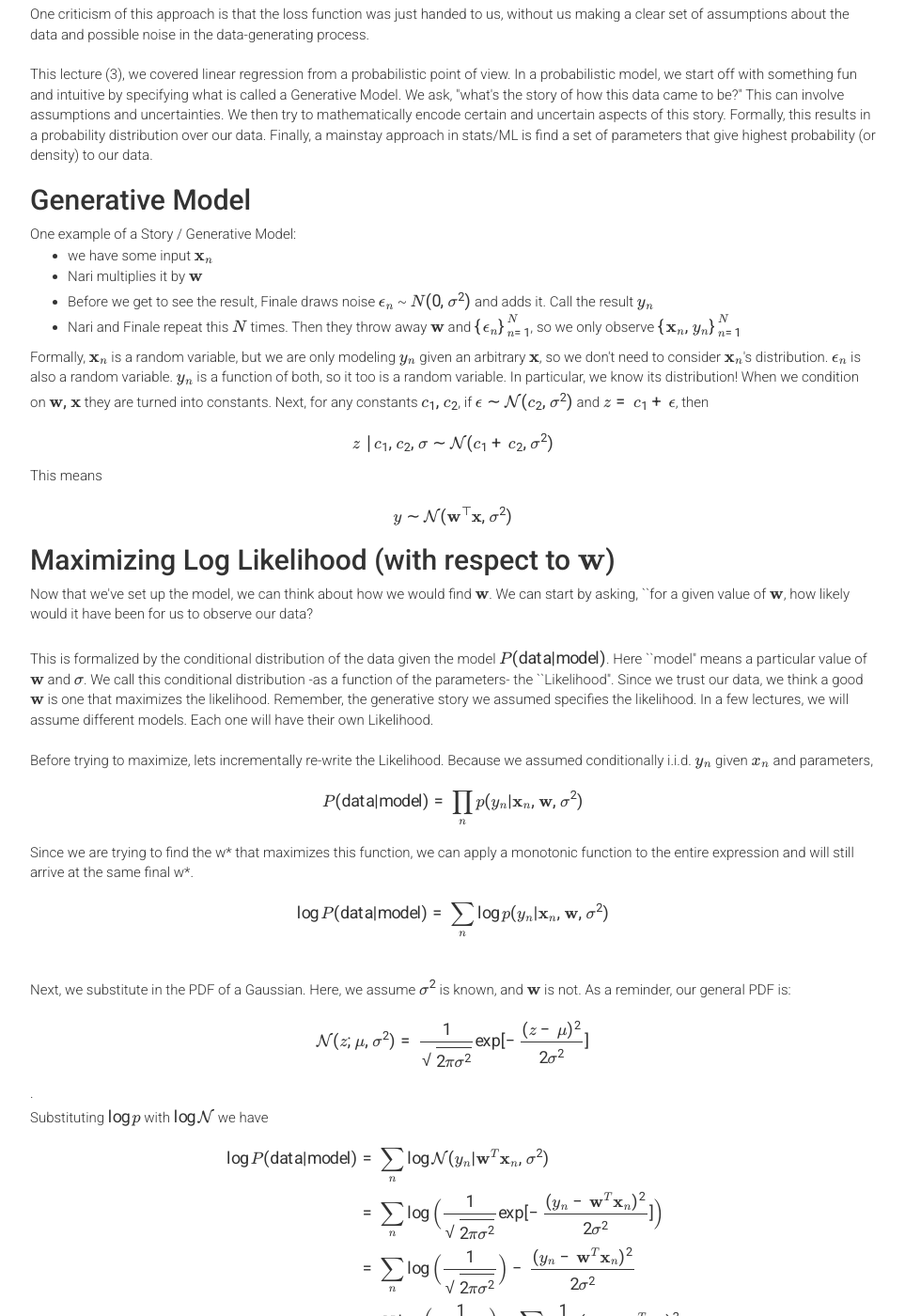
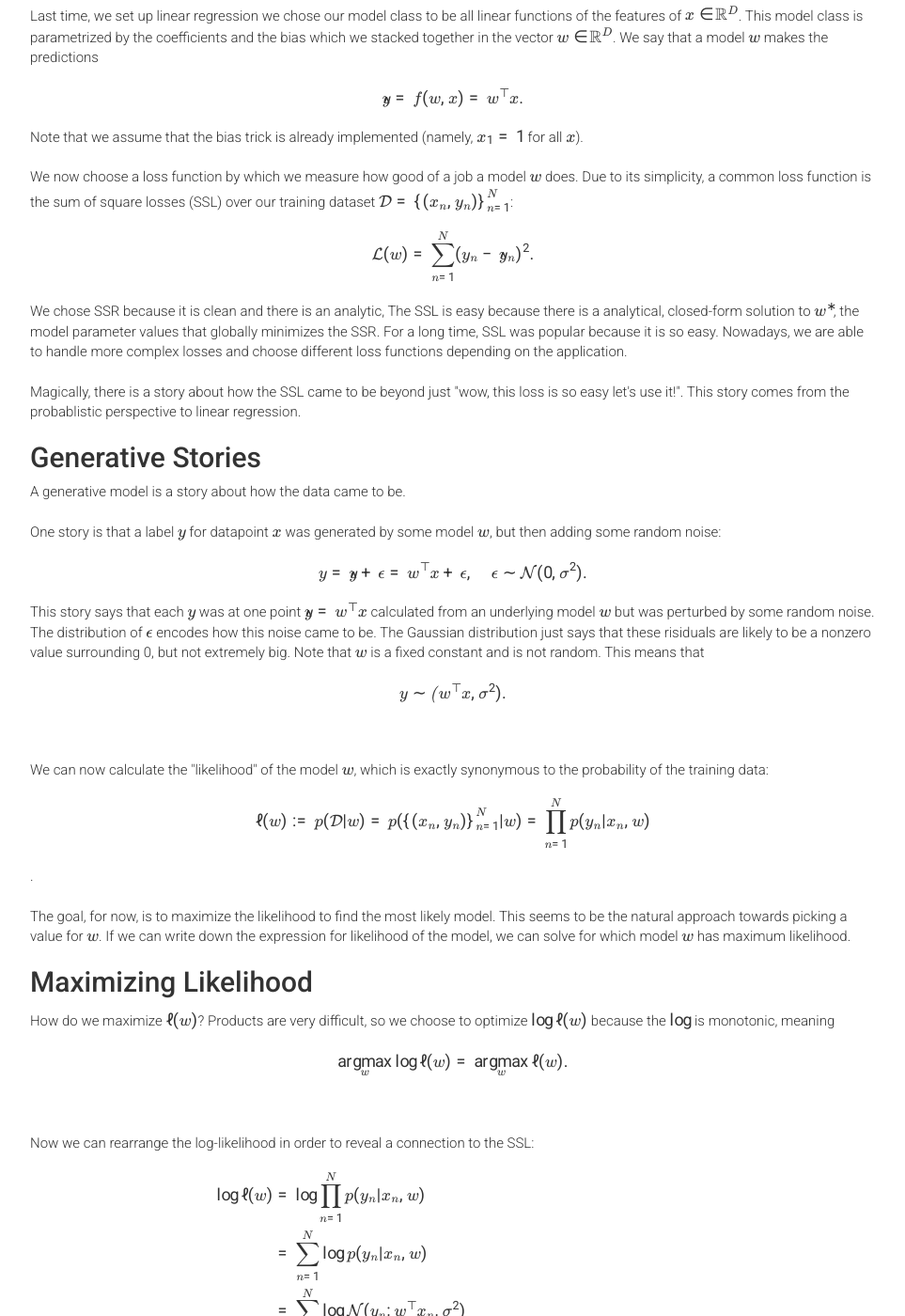
Before and after one commit to harvard-ml-courses/cs181-web, a Jekyll site: the page built from recaps/lec3.html, in a window 1280 px wide and 1400 px high, scrolled down 903 px. Shown: the whole window at 94% size, without its empty margins (158-1121 px from the left). Built offline with Jekyll 4.4.1, drawn with Linux system fonts in a browser that asks for light colours; formulas are drawn with MathJax 3; some of the changed text lies outside the part shown.

Commit message:
Lecture notes 3 release

```diff
--- a/_includes/header.html
+++ b/_includes/header.html
@@ -27,8 +27,8 @@
           <ul class="dropdown-menu" aria-labelledby="dropdownMenuButton" type="button">
             <li><a class="dropdown-item" href="{{ site.baseurl }}/recaps/lec1">Lecture 1 (Welcome to CS181)</a></li>
             <li><a class="dropdown-item" href="{{ site.baseurl }}/recaps/lec2">Lecture 2 (Linear Regression)</a></li>
-            <!-- <li><a class="dropdown-item" href="{{ site.baseurl }}/recaps/lec3">Lecture 3 (Probabilistic Linear Regression)</a></li>
-            <li><a class="dropdown-item" href="{{ site.baseurl }}/recaps/lec4">Lecture 4 (Linear Classification)</a></li>
+            <li><a class="dropdown-item" href="{{ site.baseurl }}/recaps/lec3">Lecture 3 (Probabilistic Linear Regression)</a></li>
+            <!-- <li><a class="dropdown-item" href="{{ site.baseurl }}/recaps/lec4">Lecture 4 (Linear Classification)</a></li>
             <li><a class="dropdown-item" href="{{ site.baseurl }}/recaps/lec5">Lecture 5 (Probabilistic Classification)</a></li>
             <li><a class="dropdown-item" href="{{ site.baseurl }}/recaps/lec6">Lecture 6 (Model Specification)</a></li>
             <li><a class="dropdown-item" href="{{ site.baseurl }}/recaps/lec7">Lecture 7 (Bayesian Model Specification)</a></li>
--- a/recaps/lec3.html
+++ b/recaps/lec3.html
@@ -7,176 +7,106 @@
 
 <section class="main-container text">
     <div class="main">
-      <h4>Date: February 2, 2021 (<a href="https://forms.gle/grbBBD33hXzRAumCA" target="_blank">Concept Check</a>, <a href="https://docs.google.com/forms/d/1FAIpQLSfIT9Ox03AsH5ZQShRsrPagzj4Hovx-YhFN9WbQhoF2dPdQQA/viewanalytics" target="_blank">Class Responses</a>, <a href="{{ site.baseurl }}/ccsolutions" target="_blank">Solutions</a>)</h4>
+      <h4>Date: February 1, 2022</h4>
       <h4>Relevant Textbook Sections: 2.6.2, 2.6.3</h4>
       <h4>Cube: Supervised, Continuous, Probabilistic</h4>
 
       <br>
 
-      <h4><a href="https://harvard.zoom.us/rec/play/NyladU3p8999uTODvcEAnAd40xH-w41eSRMu8gDixcZXxmbR226hJ3WO0nrlGzZ4yGTueBVEIXUKgBto.iLSkG52m2eAtvQpD
-	  ">Lecture Video</a></h4>
-	  <h4><a href="files/lecture3_ipad.pdf" target="_blank">iPad Notes</a></h4>
+      <h4><a href="https://canvas.harvard.edu/courses/100256/external_tools/38806">Lecture Video</a></h4>
 
-
-      <h3>Lecture 3 Summary</h3>
-
+      <h2>Announcements</h2>
       <ul>
-        <li><a href="#recap3_1">Intro: Nonprobabilistic vs Probabilistic Models</a></li>
-        <li><a href="#recap3_2">Setting Up the Generative Story</a></li>
-        <li><a href="#recap3_3">Maximizing Likelihood of the Model (with respect to w)</a></li>
-        <li><a href="#recap3_4">Relationship of Maximizing Likelihood to Loss</a></li>
-        <li><a href="#recap3_5">Repeating Maximizing Likelihood (with respect to w) with Matrices</a></li>
-        <li><a href="#recap3_6">Repeating with Respect to $\sigma^2$ instead of w</a></li>
-        <li><a href="#recap3_7">Extending the Story: Making w Random Too</a></li>
+        <li>HW1 has been extended one week, it is now due Feb 11</li>
+        <li>Dining halls are at limited capacity, check the course calendar to see if your office hours will be in person or on Zoom</li>
       </ul>
 
-      <h2 id="recap2_1">Relevant Videos</h2>
+      <h2>Lecture 3 Summary</h2>
+      <ul>
+        <li><a href="#1">Non-Probabalistic Regression</a></li>
+        <li><a href="#2">Generative Stories</a></li>
+        <li><a href="#3">Maximizing Likelihood</a></li>
+        <li><a href="#4">Maximizing Likelihood with Matrices</a></li>
+        <li><a href="#5">Repeating with Respect to $\sigma^2$ instead of $w$</a></li>
+        <li><a href="#6">Making $w$ Random Too</a></li>
+      </ul>
+
+      <h2>Relevant Videos</h2>
       <ul>
         <li><a href="https://www.youtube.com/watch?v=LfRaZu5_Q14&list=PLrH1CxyJ7Vqb-pHzfUClJNXBDAKajHE74&index=4&t=0s">Probabilistic Regression</a></li>
       </ul>
 
       <br>
+      <br>
 
-      <h2 id="recap3_1">Introduction</h2>
-
-      In the previous lecture (2), we covered linear regression from a non-probabilistic point of view.
-      We specified our problem by assuming y is a function of x, assuming that the function is linear,
-      and choosing squared loss. We saw that there was a closed-form solution for the parameters
-      of the linear function that minimize the squared loss (subject to an Invertibility condition).
+      <h2 id="1">Non-Probabalistic Regression</h2>
+      Last time, we set up linear regression we chose our model class to be all linear functions of the features of $x \in \mathbb R^D$. This model class is parametrized by the coefficients and the bias which we stacked together in the vector $w \in \mathbb R^D$. We say that a model $w$ makes the predictions $$\hat y = f(w, x) = w^\top x.$$ Note that we assume that the bias trick is already implemented (namely, $x_1 = 1$ for all $x$).
 
       <br>
       <br>
 
-	  One criticism of this approach is that the loss function was just handed to us, without us
-      making a clear set of assumptions about the data and possible noise in the data-generating process.
+      We now choose a loss function by which we measure how good of a job a model $w$ does. Due to its simplicity, a common loss function is the sum of square losses (SSL) over our training dataset $\mathcal D = \{ (x_n, y_n) \}_{n=1}^N$: $$\mathcal L(w) = \sum_{n=1}^N (y_n - \hat y_n)^2.$$ We chose SSR because it is clean and there is an analytic, The SSL is easy because there is a analytical, closed-form solution to $w^*$, the model parameter values that globally minimizes the SSR. For a long time, SSL was popular because it is so easy. Nowadays, we are able to handle more complex losses and choose different loss functions depending on the application.
 
       <br>
       <br>
 
-      This lecture (3), we covered linear regression from a probabilistic point of view.
-      In a probabilistic model, we start off with something fun and intuitive by specifying
-      what is called a Generative Model. We ask, "what's the story of how this data came to be?"
-      This can involve assumptions and uncertainties.
-      We then try to mathematically encode certain and uncertain aspects of this story.
-      Formally, this results in a probability distribution over our data. Finally,
-      a mainstay approach in stats/ML is find a set of parameters that give
-      highest probability (or density) to our data.
+      Magically, there is a story about how the SSL came to be beyond just "wow, this loss is so easy let's use it!". This story comes from the probablistic perspective to linear regression.
 
-
-      <h2 id="recap3_2">Generative Model</h2>
-
-      One example of a Story / Generative Model:
-
-      <ul>
-          <li> we have some input $\mathbf{x}_n$  </li>
-          <li> Nari multiplies it by $\mathbf{w}$ </li>
-          <li> Before we get to see the result, Finale draws noise
-              $\epsilon_n$ ~ $N(0, \sigma^2)$ and adds it. Call the result $y_n$ </li>
-          <li> Nari and Finale repeat this $N$ times. Then they throw away $\mathbf{w}$ and $\{\epsilon_n\}_{n=1}^N$, so
-              we only observe $\{\mathbf{x}_n, y_n \}_{n=1}^N$
-      </ul>
-
-      Formally, $\mathbf{x}_n$ is a random variable, but we are only modeling $y_n$ given an arbitrary $\mathbf{x}$,
-      so we don't need to consider $\mathbf{x}_n$'s distribution. $\epsilon_n$ is also a random variable.
-      $y_n$ is a function of both, so it too is a random variable. In particular, we know its distribution!
-
-      When we condition on $\mathbf{w},\mathbf{x}$ they are turned into constants. Next, for any constants $c_1,c_2$,
-       if $\epsilon \sim \mathcal{N}(c_2,\sigma^2)$ and $z = c_1 + \epsilon$, then
-            $$z \mid c_1,c_2,\sigma \sim \mathcal{N}(c_1+c_2,\sigma^2)$$
-
-      This means
-
-      $$  y \sim \mathcal{N}(\mathbf{w}^\top \mathbf{x}, \sigma^2)  $$
-
-      <h2 id="recap3_3">Maximizing Log Likelihood (with respect to $\mathbf{w}$)</h2>
-
-      Now that we've set up the model, we can think about how we would find $\mathbf{w}$.
-       We can start by asking, ``for a given value of $\mathbf{w}$,
-      how likely would it have been for us to observe our data?
+      <h2 id="2">Generative Stories</h2>
+      A generative model is a story about how the data came to be.
 
       <br>
       <br>
 
-	  This is formalized by the conditional
-        distribution of the data given the model $P(\textrm{data|model})$.
-        Here ``model" means a particular value of $\mathbf{w}$ and $\sigma$.
-      We call this conditional distribution -as a function of the parameters- the ``Likelihood".
-      Since we trust our data, we think a good $\mathbf{w}$ is one that maximizes the likelihood.
-      Remember, the generative story we assumed specifies the likelihood.
-      In a few lectures, we will assume different models. Each one will have their own Likelihood.
-      <br>
-      <br>
-
-      Before trying to maximize, lets incrementally re-write the Likelihood.
-      Because we assumed conditionally i.i.d. $y_n$ given $x_n$ and parameters,
-
-
-      $$P(\textrm{data|model}) = \prod_n p(y_n | \mathbf{x}_n, \mathbf{w}, \sigma^2)$$
-
-      Since we are trying to find the w* that maximizes this function, we can apply a monotonic function
-      to the entire expression and will still arrive at the same final w*.
-
-      <br>
-
-      $$\log P(\textrm{data|model}) = \sum_n \log p(y_n | \mathbf{x}_n, \mathbf{w}, \sigma^2)$$
-
-      <br>
-
-      Next, we substitute in the PDF of a Gaussian. Here, we assume $\sigma^2$ is known, and $\mathbf{w}$ is not. As a reminder, our general PDF is:
-
-      $$\mathcal{N}(z; \mu, \sigma^2) = \frac{1}{\sqrt{2\pi\sigma^2}}\exp[-\frac{(z-\mu)^2}{2\sigma^2}]$$.
-
-      <br>
-
-      Substituting $\log p$ with $\log \mathcal{N}$ we have
-
-      $$\begin{align*}
-      \log P(\textrm{data|model}) &= \sum_n \log \mathcal{N}(y_n | \mathbf{w}^T\mathbf{x}_n, \sigma^2) \\
-                 &= \sum_n \log \Big(\frac{1}{\sqrt{2\pi\sigma^2}}\exp[-\frac{(y_n-\mathbf{w}^T\mathbf{x}_n)^2}{2\sigma^2}] \Big)\\
-                 &= \sum_n \log \Big( \frac{1}{\sqrt{2\pi\sigma^2}}\Big) - \frac{(y_n-\mathbf{w}^T\mathbf{x}_n)^2}{2\sigma^2}\\
-                 &= N \log \Big(\frac{1}{\sqrt{2\pi\sigma^2}}\Big) - \sum_n \frac{1}{2\sigma^2}(y_n-\mathbf{w}^T\mathbf{x}_n)^2
-      \end{align*}
-      $$
-
-      First term doesn't depend on $\mathbf{w}$. Second term looks familiar ! Just like our least-squares loss. So now,
-      if we maximize the probability of the data, we will get the same solution as least squares.
-        The solution is known as the ``maximum likelihood solution" or ``maximum likelihood estimator" (MLE)
-        for this generative model.
+      One story is that a label $y$ for datapoint $x$ was generated by some model $w$, but then adding some random noise: $$y = \hat y + \epsilon = w^\top x + \epsilon, \quad \epsilon \sim \mathcal N(0, \sigma^2).$$ This story says that each $y$ was at one point $\hat y = w^\top x$ calculated from an underlying model $w$ but was perturbed by some random noise. The distribution of $\epsilon$ encodes how this noise came to be. The Gaussian distribution just says that these risiduals are likely to be a nonzero value surrounding 0, but not extremely big. Note that $w$ is a fixed constant and is not random. This means that $$y \sim \mathcal(w^\top x, \sigma^2).$$
 
       <br>
       <br>
 
-        Note that we could have used other noise distributions (see Concept Check).
-
-
-      <h2 id="recap3_5">Repeating Maximizing Likelihood (with respect to $\mathbf{w}$) with Matrices</h2>
-
-      Both for practice, and as a check for our understanding, let us repeat the process with matrices, where we have
-      $p(\mathbf{y} | \mathbf{X}, \mathbf{w}, \sigma^2)$ as a multivariate Gaussian. Note: in code, it's also faster to do matrix computation than
-      using for loops, so this is useful to know for that reason as well. We have $\mathbf{X}$ in dimensions $(N \times D)$.
-      We also have $\mathbf{\mu} = \mathbf{X}\mathbf{w}$ and $\mathbf{\Sigma} = \mathbb{1}\sigma^2$. Below is the general formula for a multivariate Gaussian
-      $\mathcal{N}(\mathbf{z}; \mathbf{\mu}, \mathbf{\Sigma})$:
-
-      $$\frac{1}{\sqrt{2\pi|\mathbf{\Sigma}|}}\exp[-\frac{1}{2}(\mathbf{z}-\mathbf{\mu})^T\mathbf{\Sigma}^{-1}(\mathbf{z}-\mathbf{\mu})]$$
-
-      After substituting in and taking the log, we have:
-
-      $$\log(\frac{1}{\sqrt{2\pi|\mathbf{\Sigma}|}}\exp[-\frac{1}{2}(\mathbf{y}-\mathbf{X}\mathbf{w})^T\mathbf{\Sigma}^{-1}(\mathbf{y}-\mathbf{X}\mathbf{w})]$$
-
-      $$\log(\frac{1}{\sqrt{2\pi|\mathbf{\Sigma}|}}) - \frac{1}{2} (\mathbf{y}-\mathbf{X}\mathbf{w})^T\mathbf{\Sigma}^{-1}(\mathbf{y}-\mathbf{X}\mathbf{w})$$
-
-      $$-\frac{N}{2} \log (2\pi\sigma^2) - \frac{1}{2}(\mathbf{y}-\mathbf{X}\mathbf{w})^T\mathbf{\Sigma}^{-1}(\mathbf{y}-\mathbf{X}\mathbf{w})$$
-
-      Note: we can do the above step because $\mathbf{\Sigma}$ is diagonal.
-
-      $$-\frac{N}{2} \log 2\pi\sigma^2 - \frac{1}{2\sigma^2}(\mathbf{y}-\mathbf{X}\mathbf{w})^T(\mathbf{y}-\mathbf{X}\mathbf{w})$$
-
-      And the final result is what we had before (again, we omit taking the derivative here, see notes from previous lecture for that)!
+      We can now calculate the "likelihood" of the model $w$, which is exactly synonymous to the probability of the training data: $$\ell(w) := p(\mathcal D | w) = p(\{ (x_n, y_n) \}_{n=1}^N | w) = \prod_{n=1}^N p(y_n | x_n, w)$$.
 
       <br>
       <br>
 
-      <h2 id="recap3_6">Estimating $\sigma^2$ instead of $\mathbf{w}$</h2>
+      The goal, for now, is to maximize the likelihood to find the most likely model. This seems to be the natural approach towards picking a value for $w$. If we can write down the expression for likelihood of the model, we can solve for which model $w$ has maximum likelihood.
+
+      <h2 id="3">Maximizing Likelihood</h2>
+      How do we maximize $\ell(w)$? Products are very difficult, so we choose to optimize $\log \ell(w)$ because the $\log$ is monotonic, meaning $$\operatorname*{argmax}_w \log \ell(w)= \operatorname*{argmax}_w \ell(w).$$
+
+      <br>
+      <br>
+
+      Now we can rearrange the log-likelihood in order to reveal a connection to the SSL:
+      $$
+      \begin{aligned}
+        \log \ell(w) &= \log  \prod_{n=1}^N p(y_n | x_n, w) \\
+        &= \sum_{n=1}^N \log p(y_n | x_n, w) \\
+        &= \sum_{n=1}^N \log \mathcal N (y_n; w^\top x_n, \sigma^2) \\
+        &= \sum_{n=1}^N \log \left( \frac{1}{\sqrt{2\pi \sigma^2}} \exp\left\{ -\frac{y_n - w^\top x}{2\sigma^2} \right\} \right) \\
+        &= \sum_{n=1}^N \log \left( \frac{1}{\sqrt{2\pi \sigma^2}} \right) + \sum_{n=1}^N \log \left( \exp\left\{ -\frac{(y_n - w^\top x)^2}{2\sigma^2} \right\} \right) \\
+        &= -N \log \left(\sqrt{2\pi \sigma^2} \right) - \frac{1}{2\sigma^2}\sum_{n=1}^N \log \left( -(y_n - w^\top x)^2 \right).
+      \end{aligned}
+      $$
+
+      <br>
+      <br>
+
+      Notice the value of $w$ that maximize $\log \ell(w)$ is also the value of $w$ that minimizes the SSL: the first term is constant and the second term is proportional to the negative SSL. Hence, assuming Gaussian noise, the log-likelihood is maximized when the sum of squared losses is minimized. This means when we solve for $w$ in non-probablistic regression by minimizing the SSL, we are implicitly assuming the risiduals are distributed as Gaussian. Also notice this holds true no matter the variance of the risiduals (namely, we made no assumptions about $\sigma^2$ to arrive at this realization).
+
+
+      <h2 id="4">Maximizing Likelihood with Matrices</h2>
+      For both practice and as a check for our understanding, let us repeat this process with matrices:
+      $$
+      \begin{aligned}
+        \log \ell(w) &= \log  p(\mathbf y | \mathbf X, \mathbf w) \\
+        &= \log \mathcal N (\mathbf y; \mathbf X \mathbf w, \sigma^2 \mathbf I_D) \\
+        &= \log \left( \frac{1}{\sqrt{2\pi |\sigma^2 \mathbf I_D|}} \exp\left\{ -\frac{1}{2} (\mathbf y - \mathbf X \mathbf w)^\top(\sigma^2 \mathbf I_D)^{-1}(\mathbf y - \mathbf X \mathbf w) \right\} \right) \\
+        &= \log \left( \frac{1}{\sqrt{2\pi |\sigma^2 \mathbf I_D|}} \right ) + \log \left( \exp\left\{ -\frac{1}{2} (\mathbf y - \mathbf X \mathbf w)^\top(\sigma^2 \mathbf I_D)^{-1}(\mathbf y - \mathbf X \mathbf w) \right\} \right) \\
+        &= -N \log \sqrt{2 \pi \sigma^{2}} - \frac{1}{2 \sigma^{2}}(\mathbf{y}-\mathbf{X w})^\top(\mathbf{y}-\mathbf{X w}).
+      \end{aligned}
+      $$
+
+      <h2 id="5">Estimating $\sigma^2$ instead of $w$</h2>
 
       We can also take the derivative with respect to
       $\sigma^2$ to find the $\sigma^2$. Now, we assume
@@ -198,7 +128,7 @@
 
       This is the empirical variance, which makes sense!
 
-      <h2 id="recap3_7">Extending the Story: Making $\mathbf{w}$ Random Too</h2>
+      <h2 id="6">Making $w$ Random Too</h2>
 
       What we did: probabilistically approach to regression (1) the generative model (2) maximize the
         likelihood w.r.t parameters
```
Lines whose indentation alone changed are shown as unchanged.
